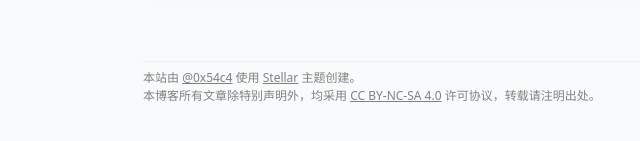
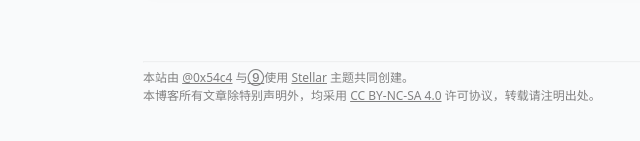
Before and after one commit to 0x54c4/0x54c4.github.io, a plain HTML site: page index.html in a window 1280 px wide. Shown: the part 675-816 px from the top of the page, 297-937 px from the left. Drawn offline with nearby package versions, Linux system fonts and the light colour scheme; some packages are replaced by stand-ins of ours; a script that the page names is missing.

Commit message:
Site updated: 2023-07-25 21:41:01

```diff
--- a/index.html
+++ b/index.html
@@ -29,7 +29,7 @@
 <meta property="og:site_name" content="霜月的小站">
 <meta property="og:locale" content="zh_CN">
 <meta property="article:author" content="霜 月">
-<meta property="article:tag" content="Hexo,HTML,CSS,Android,Linux,Windows,Genshin,YuanShen,Honkai,BH3,Minecraft">
+<meta property="article:tag" content="Hexo,HTML,CSS,Android,Linux,Windows,Honkai,BH3,Minecraft">
 <meta name="twitter:card" content="summary">
 
 
@@ -113,7 +113,7 @@
 
 
 
-<footer class="page-footer reveal fs12"><hr><div class="text"><p>本站由 <a href="/">@0x54c4</a> 使用 <a target="_blank" rel="noopener" href="https://github.com/xaoxuu/hexo-theme-stellar">Stellar</a> 主题创建。<br>本博客所有文章除特别声明外，均采用 <a target="_blank" rel="noopener" href="https://creativecommons.org/licenses/by-nc-sa/4.0/">CC BY-NC-SA 4.0</a> 许可协议，转载请注明出处。</p>
+<footer class="page-footer reveal fs12"><hr><div class="text"><p>本站由 <a href="/">@0x54c4</a> 与<a href="/">⑨</a>使用 <a target="_blank" rel="noopener" href="https://github.com/xaoxuu/hexo-theme-stellar">Stellar</a> 主题共同创建。<br>本博客所有文章除特别声明外，均采用 <a target="_blank" rel="noopener" href="https://creativecommons.org/licenses/by-nc-sa/4.0/">CC BY-NC-SA 4.0</a> 许可协议，转载请注明出处。</p>
 </div></footer>
 
       <div class='float-panel mobile-only blur' style='display:none'>
```
Also changed, not shown: 2022/12/07/如何屏蔽大多数不和谐的弹幕/index.html (+1 -1 lines), 2022/12/22/你说得对，但是/index.html (+2 -2 lines), 2023/04/01/hello-world/index.html (+2 -2 lines), 404.html (+2 -2 lines), about/index.html (+2 -2 lines), archives/2022/12/index.html (+2 -2 lines), archives/2022/index.html (+2 -2 lines), archives/2023/04/index.html (+2 -2 lines), archives/2023/index.html (+2 -2 lines), archives/index.html (+2 -2 lines), links/index.html (+2 -2 lines), tags/bilibili/index.html (+2 -2 lines), tags/index.html (+2 -2 lines).
